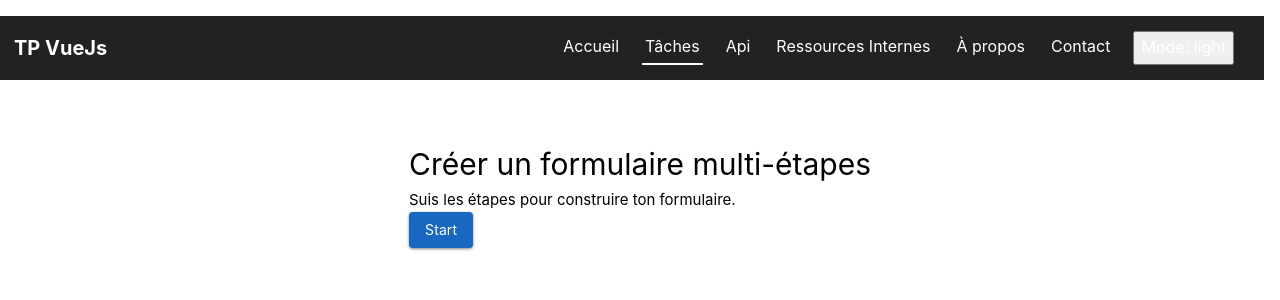
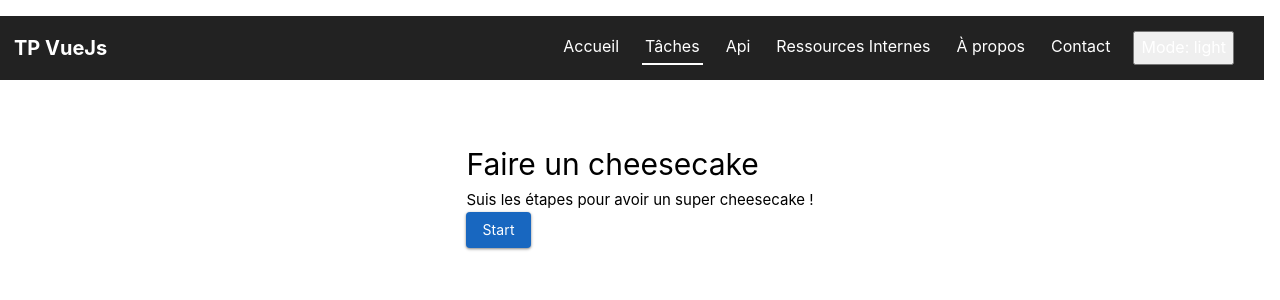
Before and after one commit to RobinTijou49/devWeb, a Vue app: page /multiple-task in a window 1280 px wide. Shown: the top 300 px of the page. Built offline with nearby package versions, Linux system fonts and the light colour scheme.

Commit message:
ajout Readme

```diff
--- a/public/service-worker.js
+++ b/public/service-worker.js
@@ -25,9 +25,6 @@ self.addEventListener('fetch', (event) => {
         const responseClone = response.clone()
 
         // Sauvegarde en cache
-        caches.open(CACHE_NAME).then((cache) => {
-          cache.put(event.request, responseClone)
-        })
 
         return response
       })
--- a/src/App.vue
+++ b/src/App.vue
@@ -1,5 +1,5 @@
 <script setup>
-import { RouterLink, RouterView } from 'vue-router'
+import { RouterLink, RouterView, useRoute } from 'vue-router'
 import NavBar from './components/NavBar.vue'
 </script>
 
--- a/src/components/MultipleTask.vue
+++ b/src/components/MultipleTask.vue
@@ -56,20 +56,33 @@ export default {
       currentSubtaskIndex: 0,
 
       task: {
-        title: 'Créer un formulaire multi-étapes',
-        description: 'Suis les étapes pour construire ton formulaire.',
+        title: 'Faire un cheesecake',
+        description: 'Suis les étapes pour avoir un super cheesecake !',
         subtasks: [
           {
-            title: 'Créer la structure',
-            description: 'Mettre en place les composants et la base Vue.',
+            title: 'Préchauffer le four',
+            description:
+              'Avant toute chose, allumez votre four à 180°C (thermostat 6) et beurrez le plat dans lequel va venir se lover notre petit cheesecake',
           },
           {
-            title: 'Ajouter les champs',
-            description: 'Créer les inputs et gérer les v-model.',
+            title: 'Préparation de la base',
+            description:
+              "Écrasez les biscuits dans un saladier et mélangez-les avec le beurre fondu et un peu de muscade (si vous aimez). Repartissez cette pâte au fond de votre plat en prenant soin de l'aplatir avec une cuillère et réservez au frigo",
           },
           {
-            title: 'Gérer la navigation',
-            description: 'Ajouter les boutons suivant / précédent.',
+            title: 'Préparation de la garniture',
+            description:
+              "A l'aide d'un fouet (ou d'un robot de cuisine) battez le fromage blanc pour le rendre bien lisse et ajoutez la farine, les œufs et le sucre. Vous pouvez maintenant laisser votre crème nature ou bien rajouter des zestes de citron ou de la vanille par exemple pour lui donner du goût.",
+          },
+          {
+            title: 'Cuisson',
+            description:
+              " Déposez délicatement votre préparation sur la base de biscuits & hop, direction le four pour une petite heure de cuisson (l'astuce pour savoir si le cheesecake est bien cuit ? Lorsque la préparation au fromage est bien ferme) ",
+          },
+          {
+            title: 'Conseil de dégustation',
+            description:
+              ' Laissez refroidir et dégustez froid. Ajoutez des fruits ou bien un coulis pour pimper le tout ! Fraises, coulis de caramel ou de chocolat... il y en a pour tous les goûts ! ',
           },
         ],
       },
```
Also changed, not shown: 1 other file (tests, documents, lock files or other folders).
